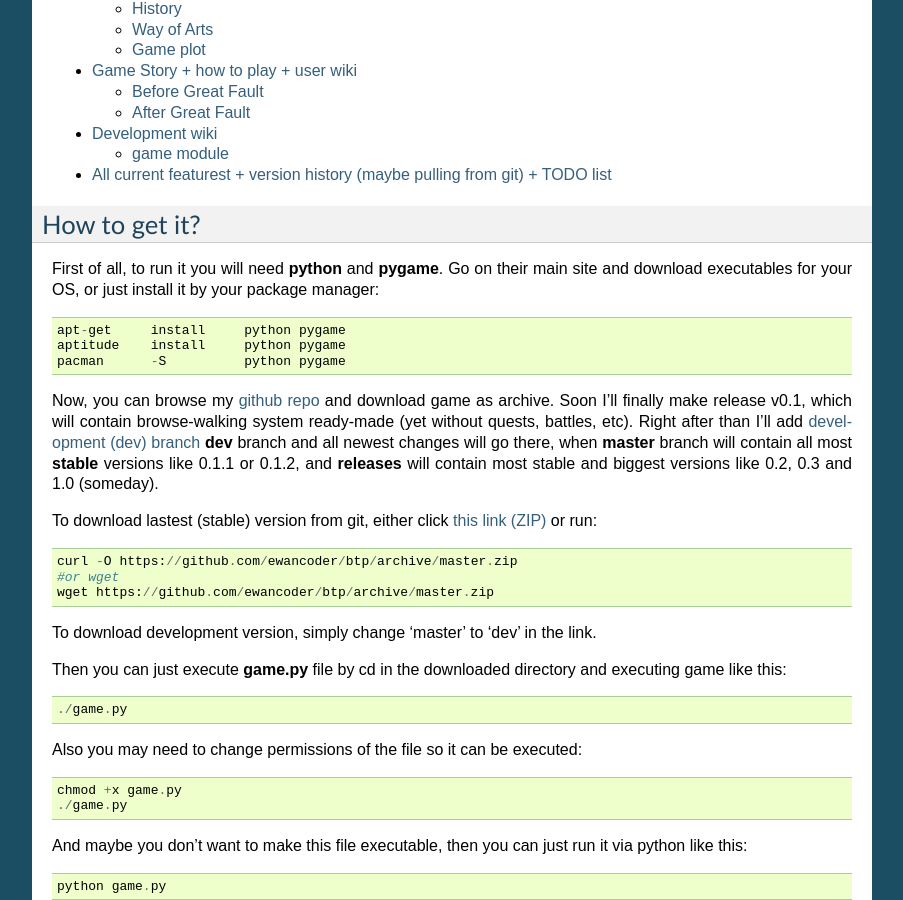
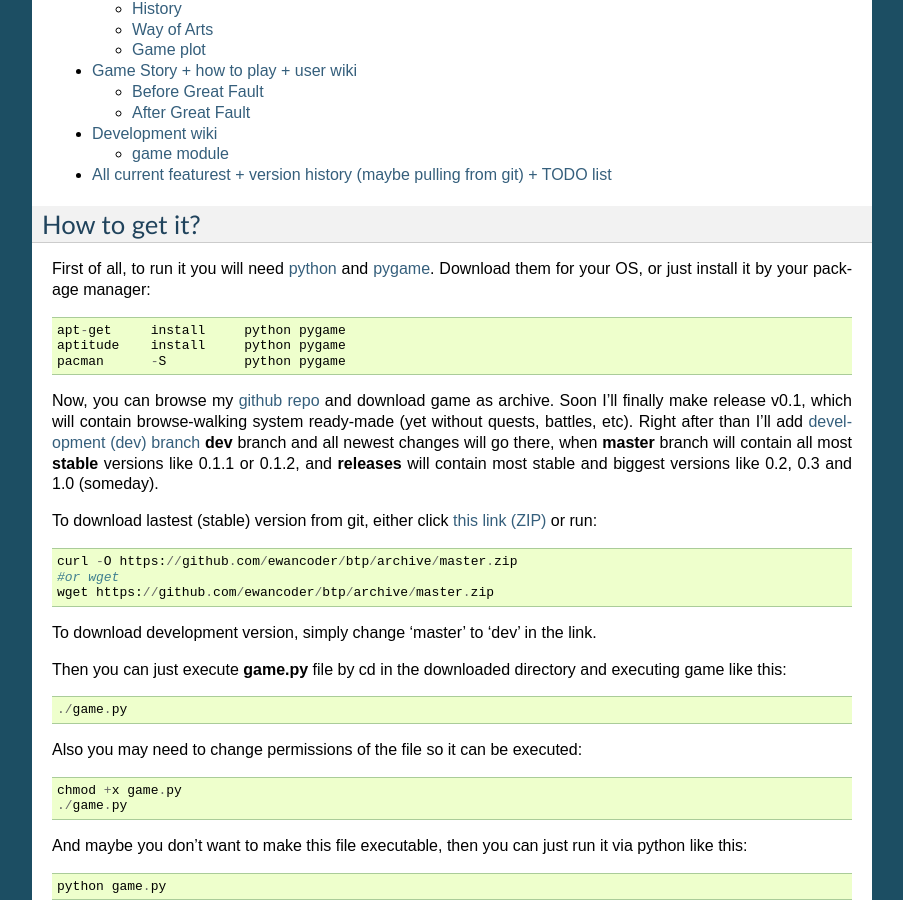
Before and after one commit to ewancoder/btp, a Sphinx documentation site: the page built from Documentation/index.rst, in a window 1280 px wide and 900 px high, scrolled down 517 px. Shown: the whole window, without its empty margins (198-1101 px from the left). Built offline with Sphinx 7.4.7, drawn with Linux system fonts in a browser that asks for light colours.

Commit message:
Added links for python & pygame websites.

```diff
--- a/Documentation/index.rst
+++ b/Documentation/index.rst
@@ -19,7 +19,7 @@ Contents:
 How to get it?
 ==============
 
-First of all, to run it you will need **python** and **pygame**. Go on their main site and download executables for your OS, or just install it by your package manager::
+First of all, to run it you will need `python <http://www.python.org>`_ and `pygame <http://www.pygame.org>`_. Download them for your OS, or just install it by your package manager::
 
     apt-get     install     python pygame
     aptitude    install     python pygame
```
